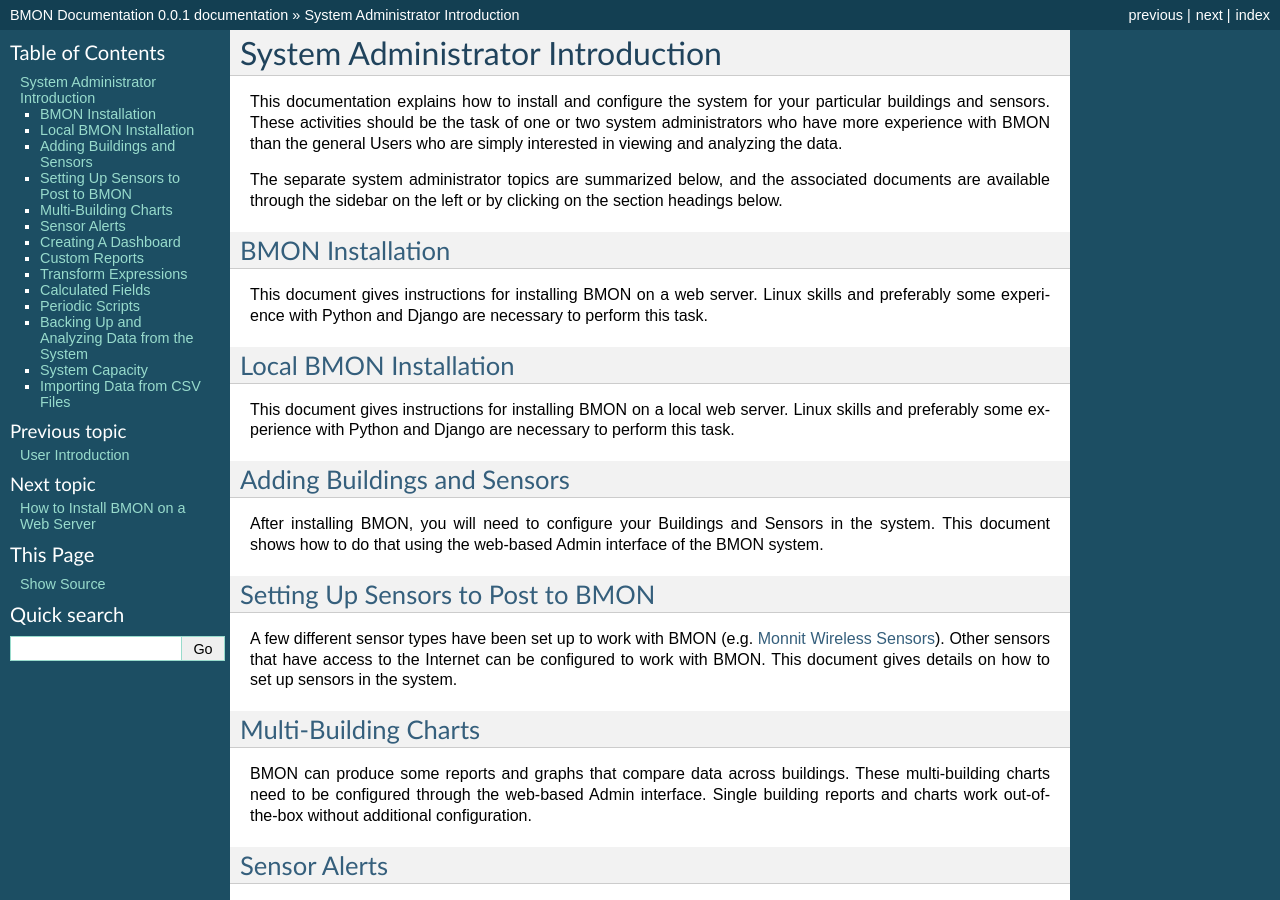
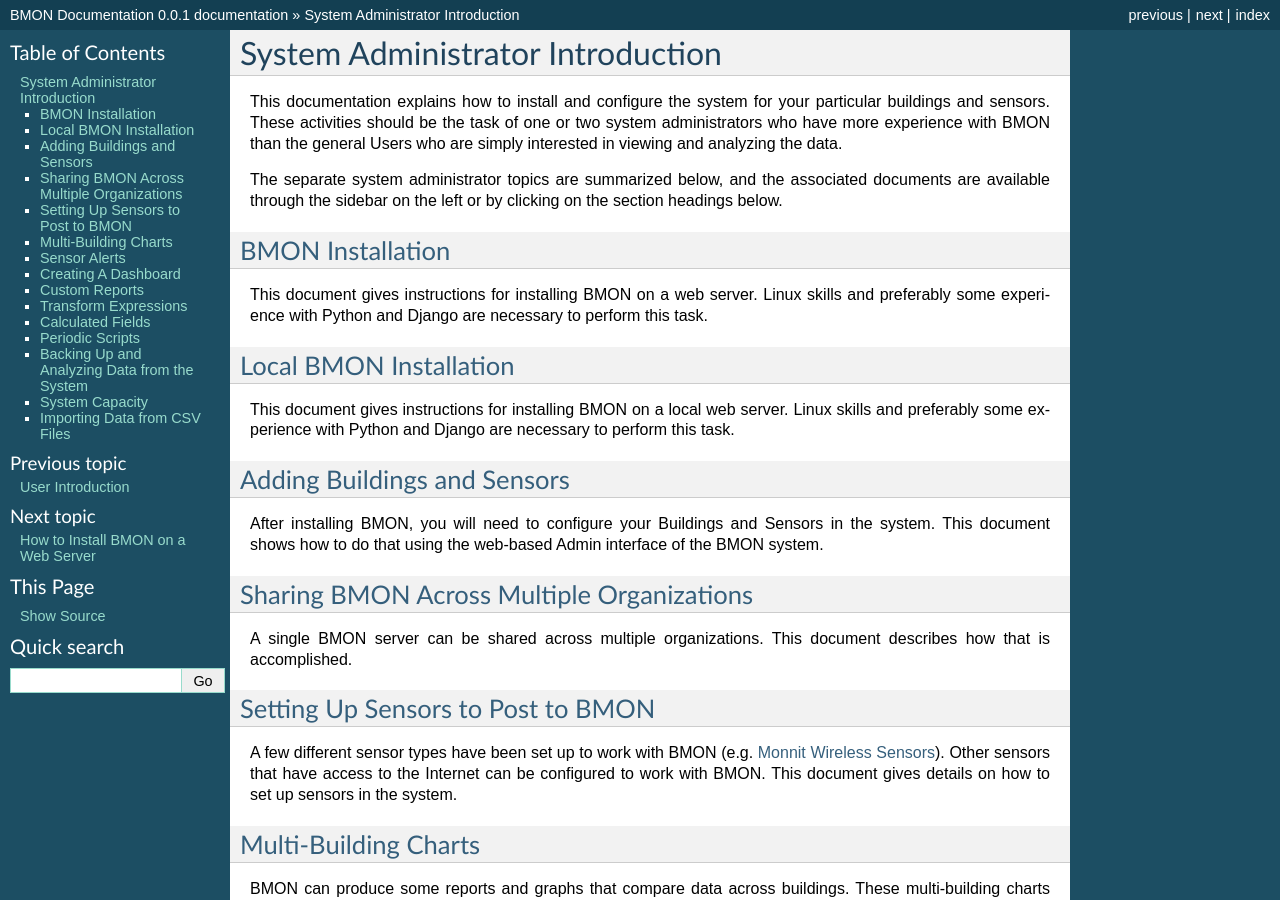
Before and after one commit to alanmitchell/bmon, a Sphinx documentation site: the page built from docs/source/system-administrator-introduction.rst, in a window 1280 px wide and 900 px high. Built offline with Sphinx 7.4.7, drawn with Linux system fonts in a browser that asks for light colours.

Commit message:
Added documentation for Setting up Multiple Organizations.

```diff
--- a/docs/source/adding-buildings-and-sensors.rst
+++ b/docs/source/adding-buildings-and-sensors.rst
@@ -8,8 +8,8 @@
 when it was installed on the web server. This document will show how to
 add your actual buildings and sensors to the system.
 
-The sample building and sensor can be deleted once at least one actual building and
-sensor are added to the system.
+The sample building and sensor can be deleted once at least one actual
+building and sensor are added to the system.
 
 Logging into BMON's Admin Interface
 -----------------------------------
--- a/docs/source/system-administrator-introduction.rst
+++ b/docs/source/system-administrator-introduction.rst
@@ -34,6 +34,12 @@
 After installing BMON, you will need to configure your Buildings and
 Sensors in the system. This document shows how to do that using the
 web-based Admin interface of the BMON system.
+
+:ref:`Sharing BMON Across Multiple Organizations <multiple-organizations>`
+--------------------------------------------------------------------------
+
+A single BMON server can be shared across multiple organizations.  This document
+describes how that is accomplished.
 
 :ref:`Setting Up Sensors to Post to BMON <setting-up-sensors-to-post-to-BMON>`
 ------------------------------------------------------------------------------
```
Also changed, not shown: docs/source/multiple-organizations.rst (added, +22 -0 lines), docs/source/_static/add_organizations.png (added), docs/source/_static/organization_selector.png (added).
